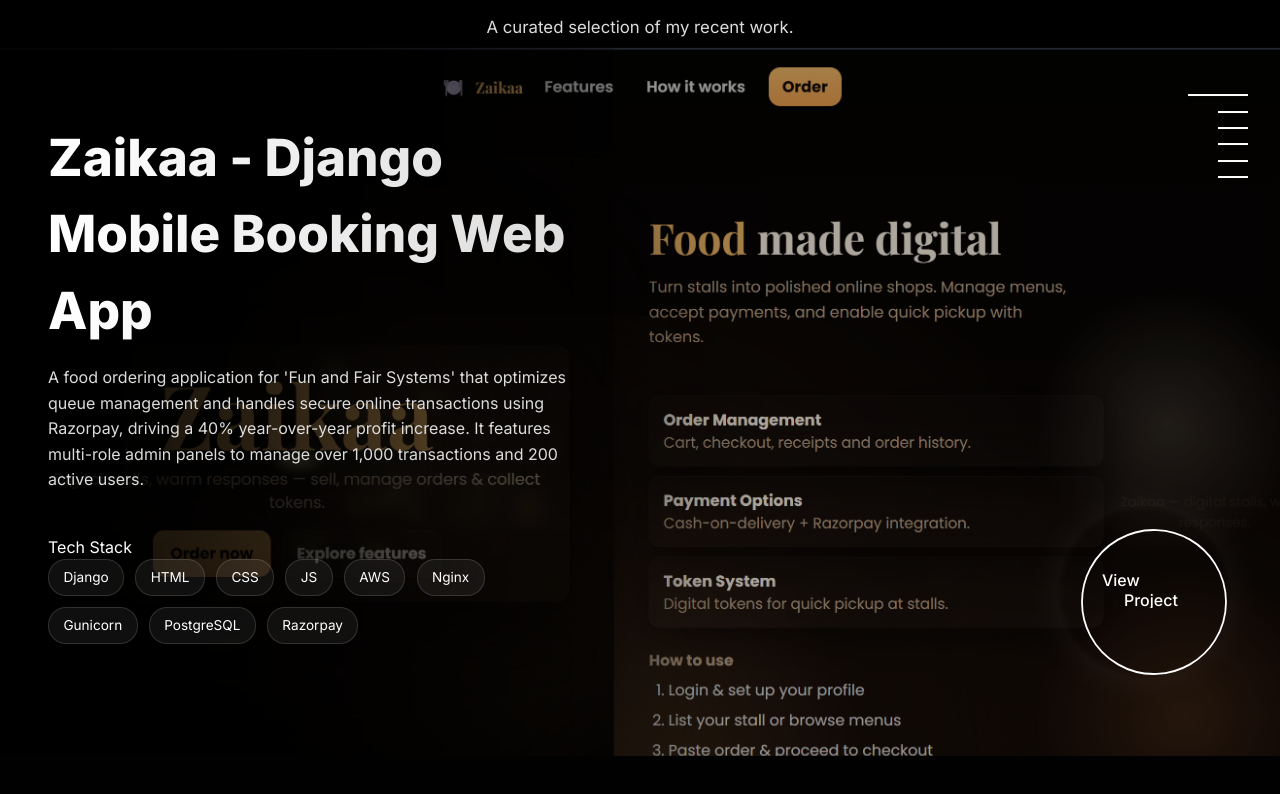
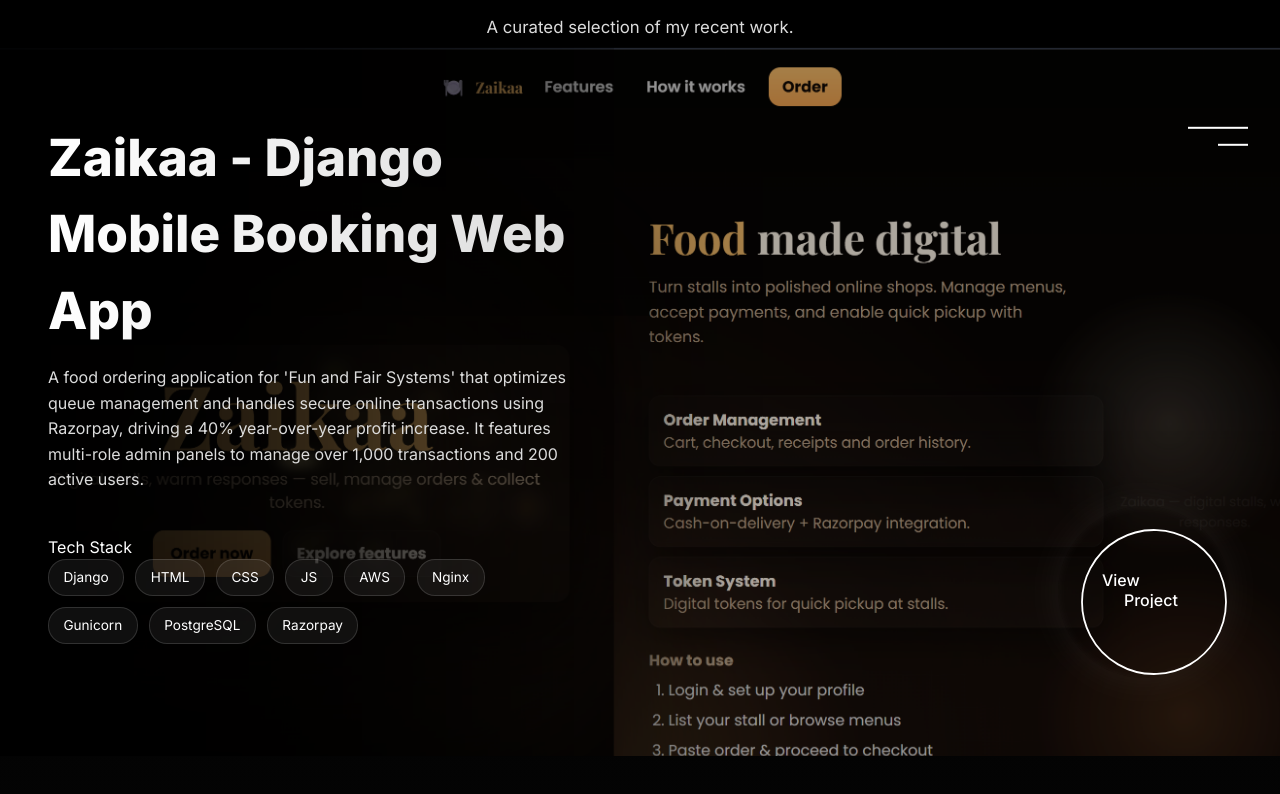
Before and after one commit to Sparky17561/portfolio, a React (Vite) app in the folder my-portfolio/: page / in a window 1280 px wide. Shown: the part 1769-2563 px from the top of the page. Built offline with nearby package versions, Linux system fonts and the light colour scheme.

Commit message:
done project added 2

```diff
--- a/my-portfolio/src/components/Projects.jsx
+++ b/my-portfolio/src/components/Projects.jsx
@@ -46,42 +46,42 @@
       url: "#",
       image: "image-2.png"
     },
-    {
-      title: "Analytics Dashboard",
-      mobileTitle: "Analytics Dashboard",
-      description: "Interactive data visualization platform with real-time analytics and comprehensive reporting features for business intelligence.",
-      mobileDescription: "Interactive data visualization platform with real-time analytics.",
-      stack: ["React", "D3.js"],
-      url: "#",
-      image: "https://images.unsplash.com/photo-1460925895917-afdab827c52f?w=1200&h=800&fit=crop&crop=center",
-    },
-    {
-      title: "Mobile Banking App",
-      mobileTitle: "Banking App",
-      description: "Secure mobile banking application with biometric authentication, real-time transactions, and comprehensive financial management tools.",
-      mobileDescription: "Secure mobile banking app with biometric authentication and real-time transactions.",
-      stack: ["React Native", "Firebase"],
-      url: "#",
-      image: "https://images.unsplash.com/photo-1521791136060-8f3c1b2d4c5f?w=1200&h=800&fit=crop&crop=center",
-    },
-    {
-      title: "E-Commerce Platform",
-      mobileTitle: "E-Commerce Platform",
-      description: "A full-stack e-commerce solution with advanced inventory management, payment processing, and customer analytics dashboard.",
-      mobileDescription: "Full-stack e-commerce solution with inventory management and payment processing.",
-      stack: ["React", "Node.js", "MongoDB"],
-      url: "#",
-      image: "https://images.unsplash.com/photo-1555066931-4365d14bab8c?w=1200&h=800&fit=crop&crop=center",
-    },
-    {
-      title: "Task Management App",
-      mobileTitle: "Task Manager",
-      description: "Collaborative project management platform with team coordination, deadline tracking, and productivity analytics for enhanced workflow optimization.",
-      mobileDescription: "Collaborative project management platform with team coordination and deadline tracking.",
-      stack: ["Vue.js", "Express"],
-      url: "#",
-      image: "https://images.unsplash.com/photo-1551650975-87deedd944c3?w=1200&h=800&fit=crop&crop=center",
-    },
+    // {
+    //   title: "Analytics Dashboard",
+    //   mobileTitle: "Analytics Dashboard",
+    //   description: "Interactive data visualization platform with real-time analytics and comprehensive reporting features for business intelligence.",
+    //   mobileDescription: "Interactive data visualization platform with real-time analytics.",
+    //   stack: ["React", "D3.js"],
+    //   url: "#",
+    //   image: "https://images.unsplash.com/photo-1460925895917-afdab827c52f?w=1200&h=800&fit=crop&crop=center",
+    // },
+    // {
+    //   title: "Mobile Banking App",
+    //   mobileTitle: "Banking App",
+    //   description: "Secure mobile banking application with biometric authentication, real-time transactions, and comprehensive financial management tools.",
+    //   mobileDescription: "Secure mobile banking app with biometric authentication and real-time transactions.",
+    //   stack: ["React Native", "Firebase"],
+    //   url: "#",
+    //   image: "https://images.unsplash.com/photo-1521791136060-8f3c1b2d4c5f?w=1200&h=800&fit=crop&crop=center",
+    // },
+    // {
+    //   title: "E-Commerce Platform",
+    //   mobileTitle: "E-Commerce Platform",
+    //   description: "A full-stack e-commerce solution with advanced inventory management, payment processing, and customer analytics dashboard.",
+    //   mobileDescription: "Full-stack e-commerce solution with inventory management and payment processing.",
+    //   stack: ["React", "Node.js", "MongoDB"],
+    //   url: "#",
+    //   image: "https://images.unsplash.com/photo-1555066931-4365d14bab8c?w=1200&h=800&fit=crop&crop=center",
+    // },
+    // {
+    //   title: "Task Management App",
+    //   mobileTitle: "Task Manager",
+    //   description: "Collaborative project management platform with team coordination, deadline tracking, and productivity analytics for enhanced workflow optimization.",
+    //   mobileDescription: "Collaborative project management platform with team coordination and deadline tracking.",
+    //   stack: ["Vue.js", "Express"],
+    //   url: "#",
+    //   image: "https://images.unsplash.com/photo-1551650975-87deedd944c3?w=1200&h=800&fit=crop&crop=center",
+    // },
   ];
 
   const totalSlides = projects.length;
```
